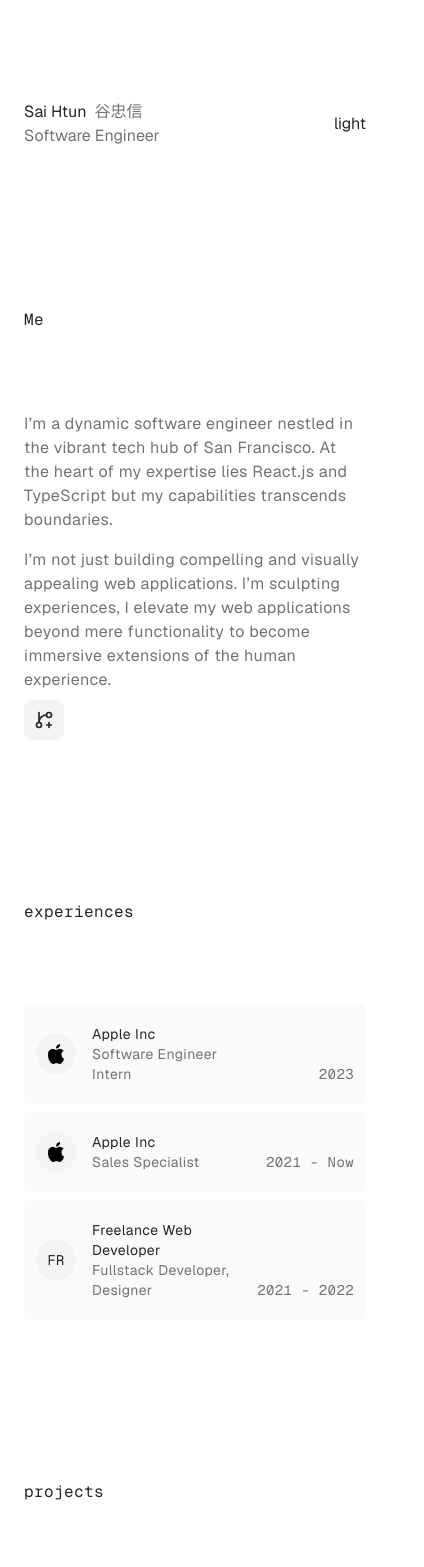
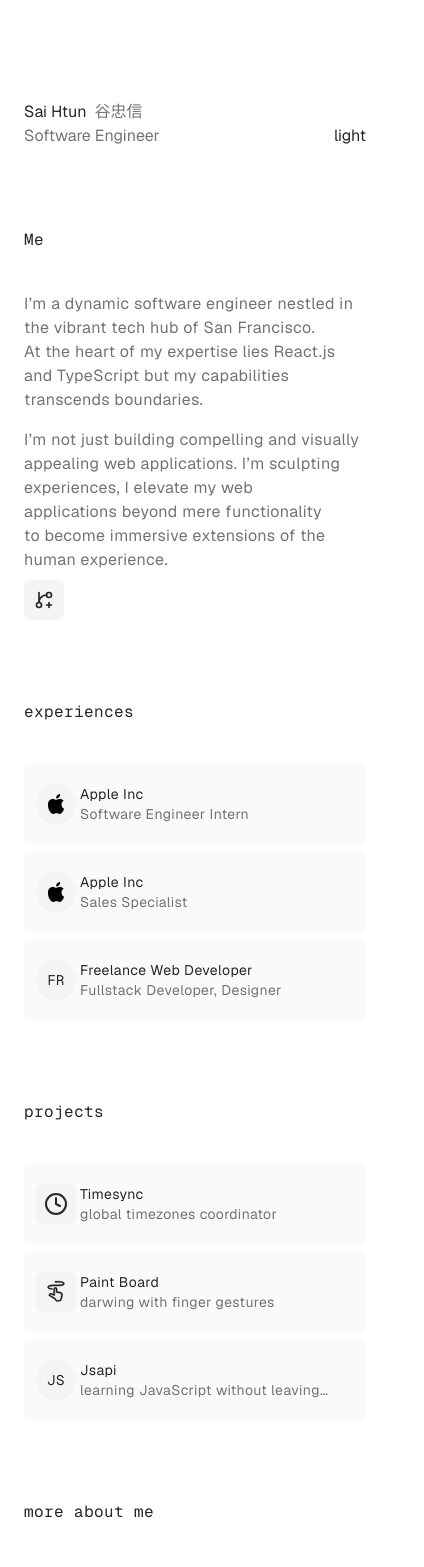
Before and after one commit to SaiHtun/portfolio-latest, a Next.js app: page / in a window 390 px wide. Shown: the top 1567 px of the page, 424 px wide, since content can reach past the window. Built offline with nearby package versions, Linux system fonts and the light colour scheme.

Commit message:
:broom: housekeeping

```diff
--- a/src/app/components/announcement.tsx
+++ b/src/app/components/announcement.tsx
@@ -3,12 +3,12 @@ import Pulse from "./ui/pulse";
 
 export default function Announcement() {
   return (
-    <div className="grid place-items-center gap-1">
-      <div className="flex items-center gap-x-4">
+    <div className="grid place-items-center gap-1 max-sm:text-xs">
+      <div className="flex items-center gap-1 md:gap-x-4">
         <Pulse />
         <p>actively looking for Software Engineering opportuniy</p>
       </div>
-      <p className="font-mono text-sm text-neutral-500 word-spacing-wider">
+      <p className="font-mono  text-neutral-500 word-spacing-wider">
         Frontend Backend Fullstack
       </p>
     </div>
--- a/src/app/components/hero.tsx
+++ b/src/app/components/hero.tsx
@@ -4,7 +4,7 @@ import Socials from "./ui/socials";
 export default function Hero() {
   return (
     <ShowcaseContainer title="Me">
-      <div className="space-y-4 text-neutral-500 tracking-wide">
+      <div className="space-y-4 text-neutral-500 tracking-wide text-pretty">
         <p>
           I’m a dynamic software engineer nestled in the vibrant tech hub of San
           Francisco. At the heart of my expertise lies React.js and TypeScript
--- a/src/app/components/main-header.tsx
+++ b/src/app/components/main-header.tsx
@@ -2,7 +2,7 @@ import React from "react";
 
 export default function MainHeader() {
   return (
-    <header className="flex justify-between">
+    <header className="flex justify-between items-end">
       <div>
         <p className="space-x-2">
           <span>Sai Htun</span>
--- a/src/app/components/more-about-me.tsx
+++ b/src/app/components/more-about-me.tsx
@@ -6,8 +6,8 @@ import ShowcaseContainer from "./ui/showcase-container";
 export default function MoreAboutMe() {
   return (
     <ShowcaseContainer title="more about me">
-      <div className="grid grid-cols-2  gap-y-20 md:gap-2 text-neutral-500">
-        <div className="space-y-4">
+      <div className="grid md:grid-cols-2 md:gap-2 gap-y-20  text-neutral-500">
+        <div className="space-y-4 text-pretty">
           <p>
             I’m a Sofware Enginner by accident. That’s right! I didn’t plan on
             becoming a tech whiz, but the pandemic had other ideas.
@@ -31,7 +31,7 @@ export default function MoreAboutMe() {
           <h2 className="text-neutral-900">
             tools I love, but not limited to.
           </h2>
-          <div className="word-spacing-wide font-mono text-sm">
+          <div className="word-spacing-wide font-mono max-sm:text-xs">
             <p>html css javascript typescript react.js</p>
             <p>node.js restapi graphql sql nosql </p>
             <p>docker kubernetes aws </p>
--- a/src/app/components/ui/experience.tsx
+++ b/src/app/components/ui/experience.tsx
@@ -13,9 +13,9 @@ export default function Experience({ experience }: TProps) {
       <div className="grid place-items-center">{companyIcon}</div>
       <div>
         <h3>{company}</h3>
-        <p className="text-neutral-500">{position}</p>
+        <p className="text-neutral-500 line-clamp-1">{position}</p>
       </div>
-      <p className="self-end text-end  text-neutral-500 text-sm font-mono">
+      <p className="self-end text-end text-neutral-500 text-sm font-mono hidden md:visible">
         {timeline}
       </p>
     </div>
--- a/src/app/components/ui/project.tsx
+++ b/src/app/components/ui/project.tsx
@@ -13,9 +13,9 @@ export default function Project({ project }: Props) {
       <div className="grid place-items-center">{projectIcon}</div>
       <div>
         <h3>{name}</h3>
-        <p className="text-neutral-500">{intro}</p>
+        <p className="text-neutral-500 line-clamp-1">{intro}</p>
       </div>
-      <p className="self-end text-end  text-neutral-500 text-sm font-mono space-x-2">
+      <p className="self-end text-end  text-neutral-500 text-sm font-mono space-x-2 hidden md:visible">
         {topics.map((t, i) => (
           <span key={i}>{t}</span>
         ))}
--- a/src/app/globals.css
+++ b/src/app/globals.css
@@ -9,7 +9,6 @@ html {
   margin: 0;
   box-sizing: border-box;
 }
-
 
 /* making new tailwindcss utility via css */
 @layer utilities {
@@ -30,11 +29,11 @@ html {
 
 @layer components {
   .__section_y_space {
-    @apply space-y-20
+    @apply space-y-10 md:space-y-20
   }
 
 
   .__item_grid {
-    @apply grid grid-cols-[40px_1fr_100px] items-center gap-4 bg-zinc-50 px-3 py-5 rounded-md text-sm
+    @apply grid grid-cols-[40px_1fr] md:grid-cols-[40px_1fr_100px] items-center gap-1 md:gap-4 bg-zinc-50 px-3 py-5 rounded-md text-sm
   }
 }
--- a/src/app/page.tsx
+++ b/src/app/page.tsx
@@ -7,7 +7,7 @@ import Announcement from "./components/announcement";
 
 export default function Home() {
   return (
-    <main className="flex min-h-screen flex-col gap-y-40 px-6">
+    <main className="flex min-h-screen flex-col gap-y-20 md:gap-y-40 px-6">
       <MainHeader />
       <Hero />
       <Experiences />
```
